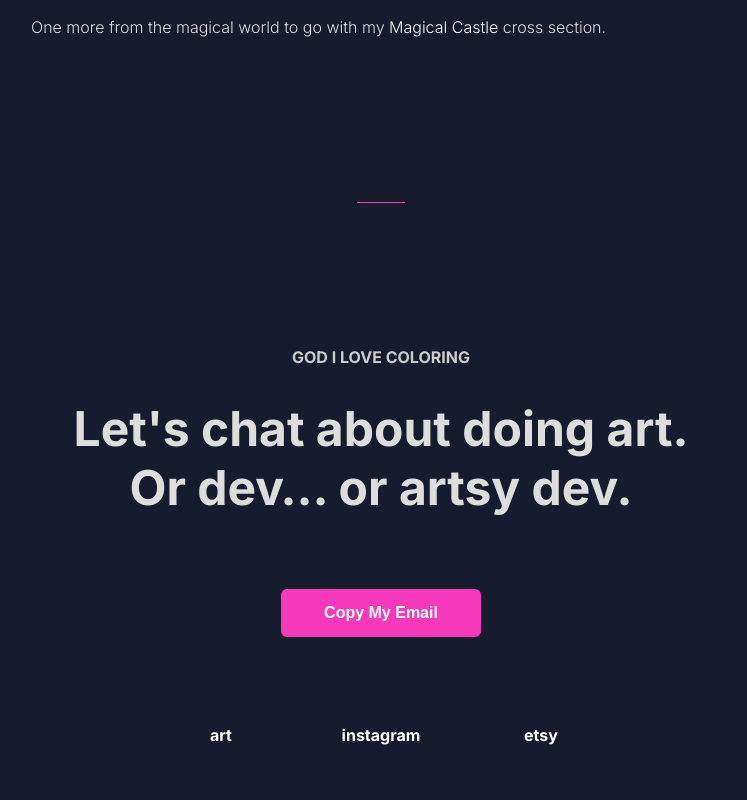
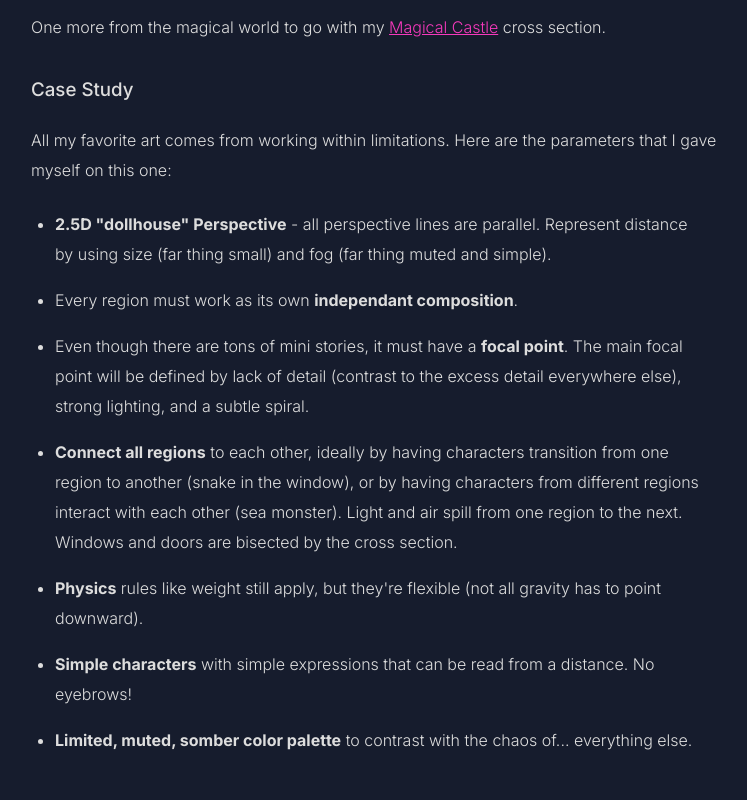
Before and after one commit to lancesnider/lance-snider, a Next.js app: page /art/magic-alley in a window 1280 px wide. Shown: the part 1160-1960 px from the top of the page, without its empty margins (259-1006 px from the left). Built offline with nearby package versions, Linux system fonts and the light colour scheme.

Commit message:
Add link on column image

```diff
--- a/src/app/art/magic-alley/page.tsx
+++ b/src/app/art/magic-alley/page.tsx
@@ -13,6 +13,48 @@ export default function Page() {
           One more from the magical world to go with my{' '}
           <Link href='/hogwarts'>Magical Castle</Link> cross section.
         </p>
+
+        <h3>Case Study</h3>
+        <p>
+          All my favorite art comes from working within limitations. Here are
+          the parameters that I gave myself on this one:
+        </p>
+        <ul>
+          <li>
+            <strong>2.5D "dollhouse" Perspective</strong> - all perspective
+            lines are parallel. Represent distance by using size (far thing
+            small) and fog (far thing muted and simple).
+          </li>
+          <li>
+            Every region must work as its own{' '}
+            <strong>independant composition</strong>.
+          </li>
+          <li>
+            Even though there are tons of mini stories, it must have a{' '}
+            <strong>focal point</strong>. The main focal point will be defined
+            by lack of detail (contrast to the excess detail everywhere else),
+            strong lighting, and a subtle spiral.
+          </li>
+          <li>
+            <strong>Connect all regions</strong> to each other, ideally by
+            having characters transition from one region to another (snake in
+            the window), or by having characters from different regions interact
+            with each other (sea monster). Light and air spill from one region
+            to the next. Windows and doors are bisected by the cross section.
+          </li>
+          <li>
+            <strong>Physics</strong> rules like weight still apply, but they're
+            flexible (not all gravity has to point downward).
+          </li>
+          <li>
+            <strong>Simple characters</strong> with simple expressions that can
+            be read from a distance. No eyebrows!
+          </li>
+          <li>
+            <strong>Limited, muted, somber color palette</strong> to contrast
+            with the chaos of... everything else.
+          </li>
+        </ul>
       </Details>
     </div>
   )
--- a/src/components/Columns/Columns.scss
+++ b/src/components/Columns/Columns.scss
@@ -4,7 +4,7 @@
   align-items: center;
   margin: 48px 0;
 
-  a {
+  .columns__text-link {
     color: var(--primary);
     font-weight: 500;
 
--- a/src/components/Details/Details.scss
+++ b/src/components/Details/Details.scss
@@ -30,4 +30,28 @@
       color: var(--primary);
     }
   }
+
+  h3 {
+    margin-bottom: 24px;
+    margin-top: 36px;
+    font-weight: 500;
+  }
+
+  a {
+    color: var(--primary);
+    text-decoration: underline;
+
+    &:hover {
+      color: white;
+    }
+  }
+
+  ul {
+    margin: 24px;
+
+    li {
+      line-height: 30px;
+      margin: 16px 0;
+    }
+  }
 }
```
Also changed, not shown: src/app/404.tsx (added, +13 -0 lines), src/app/dev/case-studies/ukraine-siren-alerts/page.tsx (added, +48 -0 lines), src/app/dev/page.tsx (+21 -22 lines), src/components/BlogContent/BlogContent.scss (+5 -5 lines), src/components/Columns/Columns.tsx (+16 -2 lines), src/assets/dev/zicam.jpg (added).
